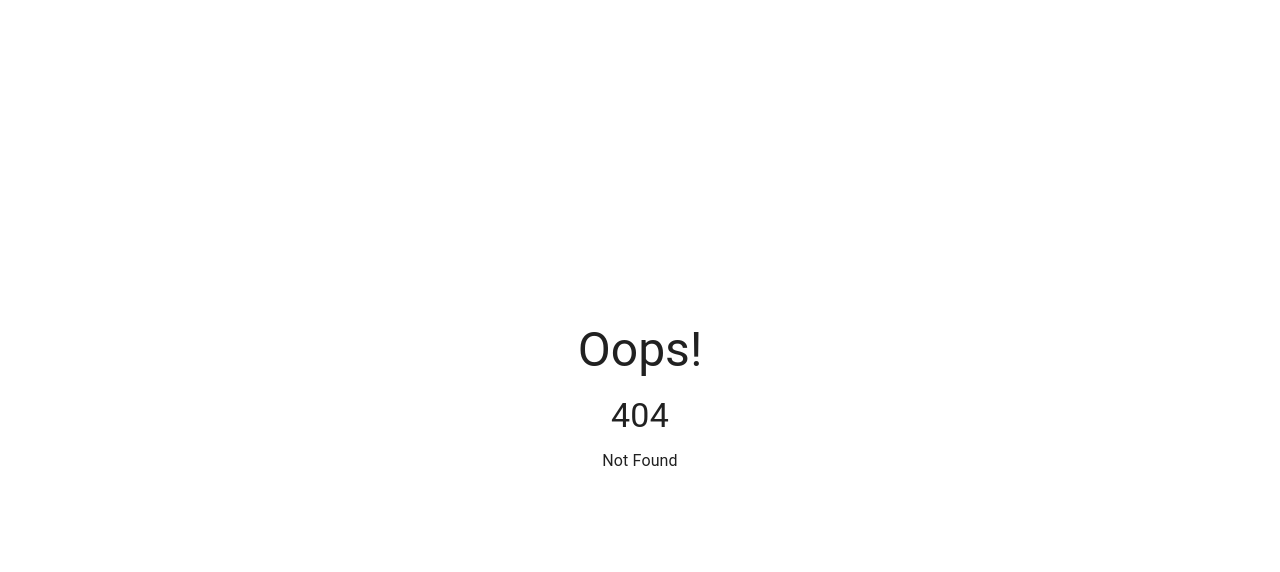
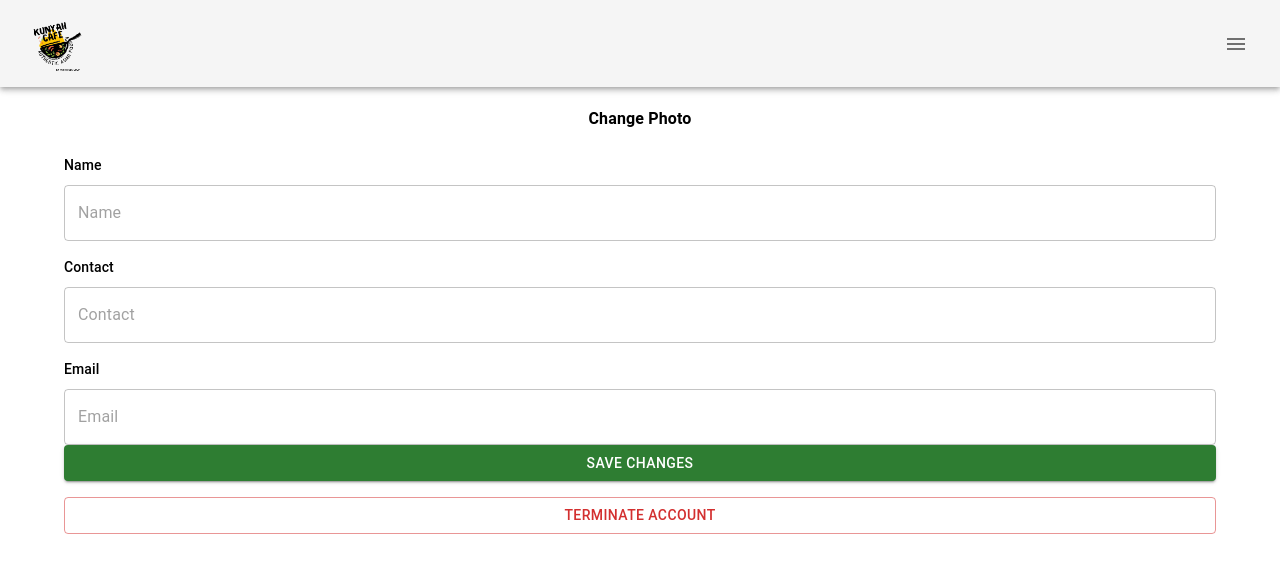
Before and after one commit to felixli1998/FYP-24_DCS__CodeAbility-Crew_EcoYah, a React (Create React App) app in the folder client/: page /edit-profile in a window 1280 px wide. Before the commit this address had no page. Shown: the top 572 px of the page. Built offline with nearby package versions, Linux system fonts and the light colour scheme.

Commit message:
Add: Page for edit profile

```diff
--- /dev/null
+++ b/client/src/pages/EditProfile.tsx
@@ -0,0 +1,41 @@
+import { useState, useEffect } from "react";
+import "../styles/App.css";
+import { Button,
+         Container,
+         Stack,
+         ThemeProvider,
+         Typography,
+         OutlinedInput
+        } from '@mui/material';
+import { theme } from '../styles/Palette';
+import TextFields from "../components/TextFields";
+
+export default function EditProfile() {
+
+
+
+    return (
+        <ThemeProvider theme={theme}>
+
+            <Container sx={{paddingY: "20px", paddingX: "25px"}}>
+                <Typography pb={1} sx={{fontWeight: "bold"}} align="center">Change Photo</Typography>
+                <Stack>
+                    {/* <p sx={{paddingBottom: "5px"}}><b>Name</b></p> */}
+                        <Typography variant="subtitle2" pb={1} pt={2}>Name</Typography>
+                        <OutlinedInput placeholder="Name" />
+
+                        <Typography variant="subtitle2" pb={1} pt={2}>Contact</Typography>
+                        <OutlinedInput placeholder="Contact" />
+
+                        <Typography variant="subtitle2" pb={1} pt={2}>Email</Typography>
+                        <OutlinedInput placeholder="Email" />
+
+                        <Button variant="contained" color="success">Save Changes</Button>
+                        <Button variant="outlined" color="error" sx={{marginTop: "16px"}}>Terminate Account</Button>
+
+
+                </Stack>
+            </Container>
+        </ThemeProvider>
+    )
+}
--- a/client/src/routes/index.tsx
+++ b/client/src/routes/index.tsx
@@ -2,6 +2,7 @@ import {createBrowserRouter} from "react-router-dom";
 import App from "../App";
 import ErrorPage from "../pages/ErrorPage";
 import SignUp from "../pages/SignUp";
+import EditProfile from "../pages/EditProfile";
 import Home from "../pages/Index";
 
 const router = createBrowserRouter([
@@ -18,6 +19,10 @@ const router = createBrowserRouter([
         path: "/sign-up",
         element: <SignUp />,
       },
+      {
+        path: "/edit-profile",
+        element: <EditProfile />,
+      },
     ],
   },
 ]);
```
Also changed, not shown: 2 other files (tests, documents, lock files or other folders).
